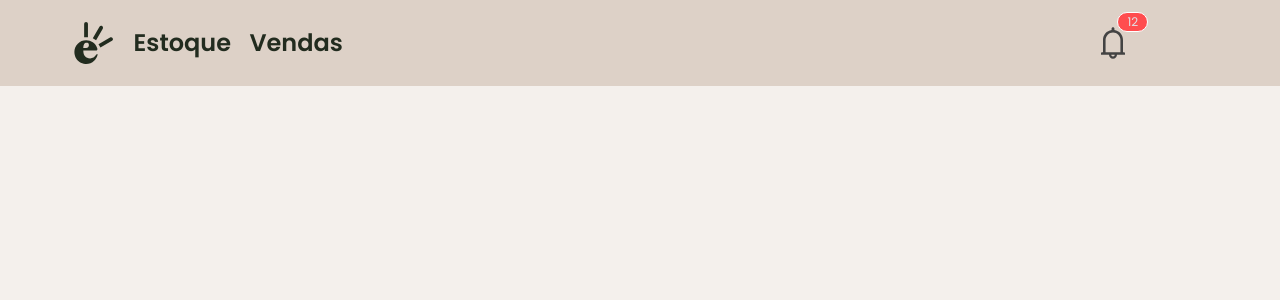
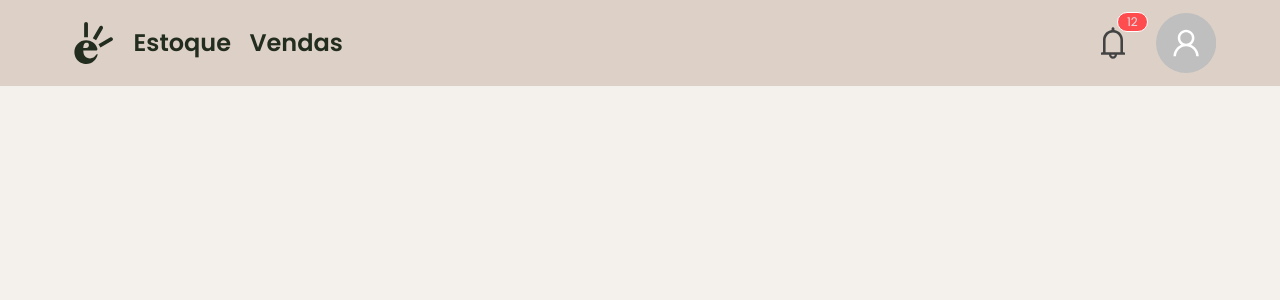
Before and after one commit to leonardoAnjos16/sinve, a React (Create React App) app: page / in a window 1280 px wide. Shown: the top 300 px of the page. Built offline with nearby package versions, Linux system fonts and the light colour scheme.

Commit message:
feature(navbar): create interface of navbar, but need triggers

```diff
--- a/src/assets/icons/index.ts
+++ b/src/assets/icons/index.ts
@@ -1,2 +1,3 @@
 export { ReactComponent as SinveLogo } from './sinve-logo.svg';
 export { ReactComponent as Bell } from './bell.svg';
+export { ReactComponent as Avatar } from './Avatar.svg';
--- a/src/components/Navbar/index.tsx
+++ b/src/components/Navbar/index.tsx
@@ -1,5 +1,5 @@
 import React from 'react';
-import { SinveLogo } from '../../assets/icons';
+import { Avatar, SinveLogo } from '../../assets/icons';
 import { Notification } from '../Notification';
 import {
   Container, InsideContainer, LeftInsideContainer, RightInsideContainer, TypeToChoice,
@@ -19,8 +19,12 @@ export const Navbar: React.FC = () => (
         <TypeToChoice>Vendas</TypeToChoice>
       </LeftInsideContainer>
       <RightInsideContainer>
-
         <Notification />
+        <Avatar style={{
+          width: '64px',
+          height: '64px',
+        }}
+        />
       </RightInsideContainer>
     </InsideContainer>
   </Container>
--- a/src/components/Navbar/style.ts
+++ b/src/components/Navbar/style.ts
@@ -39,7 +39,7 @@ export const RightInsideContainer = styled.div`
 
     display: flex;
     align-items: center;
-    /* justify-content: space-around; */
+    justify-content: space-around;
 `;
 
 export const TypeToChoice = styled.p`
```
Also changed, not shown: src/assets/icons/Avatar.svg (added).
